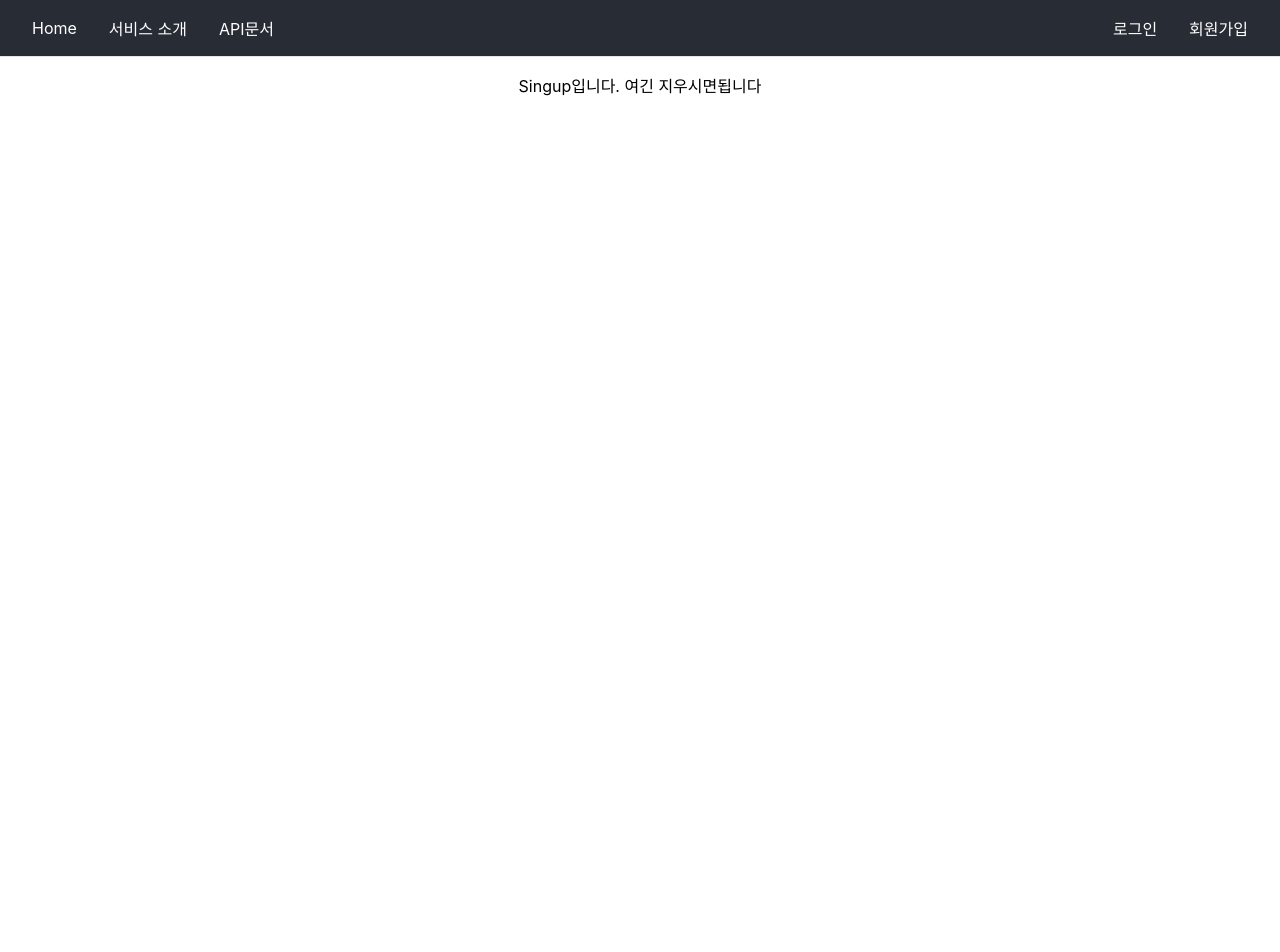
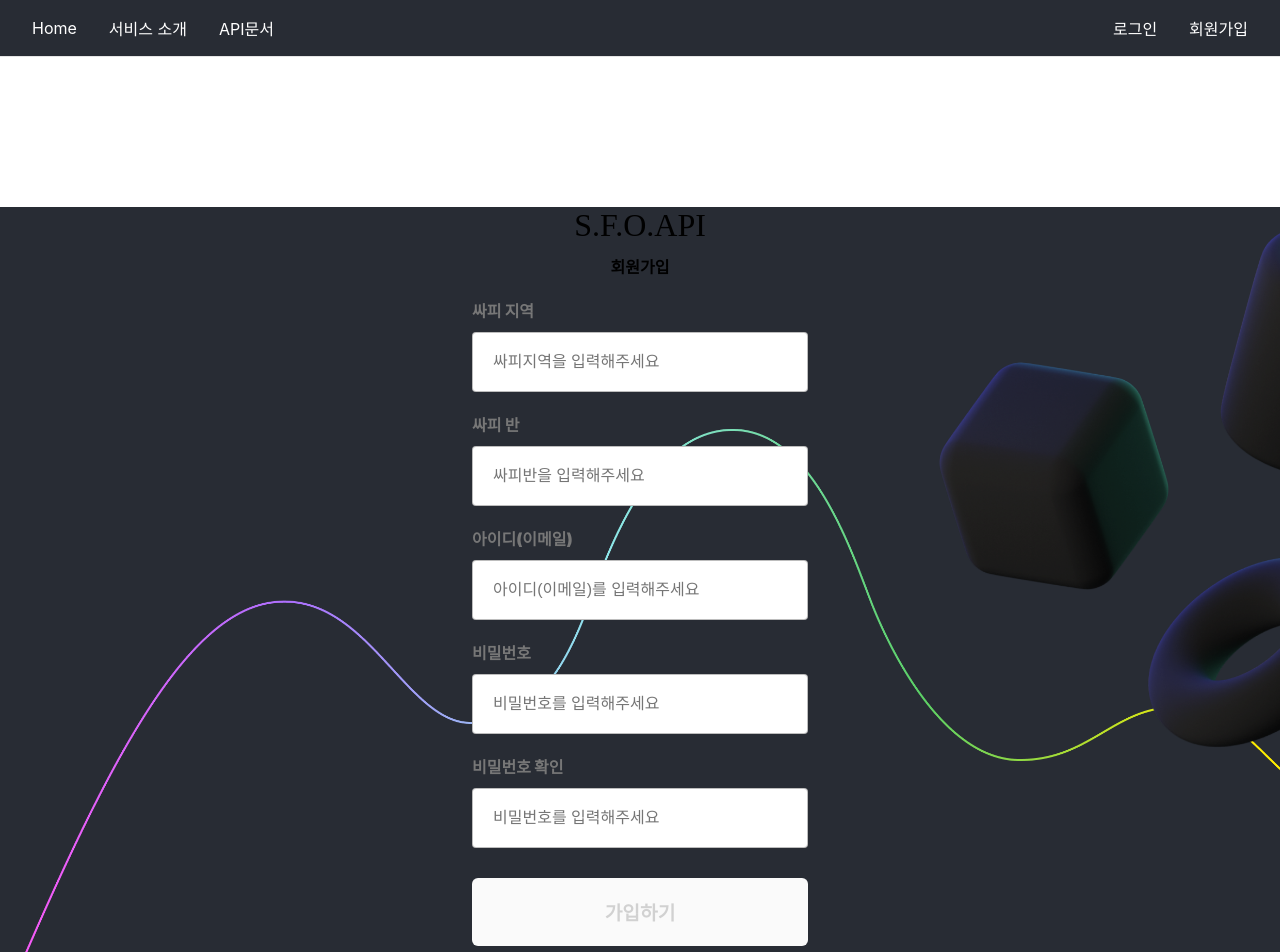
Before and after one commit to giyeon-dev/finance-api, a React (Create React App) app in the folder front-end/: page /signup in a window 1280 px wide. Shown: the top 952 px of the page. Before the commit the page ends 800 px from the top, so only its background shows below. Built offline with nearby package versions, Linux system fonts and the light colour scheme; a web font is replaced by a local one.

Commit message:
feat: 회원가입

```diff
--- a/front-end/package.json
+++ b/front-end/package.json
@@ -7,10 +7,13 @@
     "@testing-library/jest-dom": "^5.17.0",
     "@testing-library/react": "^13.4.0",
     "@testing-library/user-event": "^13.5.0",
+    "axios": "^1.5.0",
     "react": "^18.2.0",
     "react-dom": "^18.2.0",
+    "react-redux": "^8.1.2",
     "react-router-dom": "^6.15.0",
     "react-scripts": "5.0.1",
+    "redux-persist": "^6.0.0",
     "web-vitals": "^2.1.4"
   },
   "scripts": {
--- a/front-end/src/App.css
+++ b/front-end/src/App.css
@@ -1,5 +1,10 @@
 .App {
-  text-align: center;
+    /*
+      메인화면 배경 도형
+    */
+    background-color: #282c34;
+    background-image: url('/src/assets/img/background.png');
+    background-size: cover;
 }
 
 .App-logo {
--- a/front-end/src/components/main/Home.css
+++ b/front-end/src/components/main/Home.css
@@ -1,4 +1,4 @@
-.Home-body-logo{
+.Home-body-logo {
     margin: 0px;
     font-size: 80px;
     font-weight: 700;
@@ -7,17 +7,18 @@
 }
 
 .Home-body {
-    background-color: #282c34;
+    display: flex;
+    text-align: center;
     min-height: 100vh;
-    display: flex;
     flex-direction: column;
     align-items: center;
     justify-content: center;
     font-size: calc(10px + 2vmin);
     color: white;
     /*
-      메인화면 배경 도형
-    */
-    background-image: url('../../assets/img/background.png') ;
+    메인화면 배경 도형
+  */
+    background-color: #282c34;
+    background-image: url('/src/assets/img/background.png');
     background-size: cover;
 }
--- a/front-end/src/components/signup/Signup.js
+++ b/front-end/src/components/signup/Signup.js
@@ -1,9 +1,104 @@
-import React from 'react';
+import React, { useState } from 'react';
+import { useNavigate } from 'react-router-dom';
+import { useDispatch, useSelector } from 'react-redux';
+import basicHttp from '../../api/basicHttp';
+
+import styles from './Signup.module.css';
 
 const Signup = () => {
+    const [ssafyClass, setSsafyClass] = useState('');
+    const [ssafyArea, setSsafyArea] = useState('');
+    const [email, setEmail] = useState('');
+    const [password, setPassword] = useState('');
+    const [passwordConfirm, setPasswordConfirm] = useState('');
+    const handleSsafyClass = (e) => {
+        setSsafyClass(e.target.value);
+    };
+    const handleSsafyArea = (e) => {
+        setSsafyArea(e.target.value);
+    };
+    const handleEmail = (e) => {
+        setEmail(e.target.value);
+    };
+    const handlePassword = (e) => {
+        setPassword(e.target.value);
+    };
+    const handlePasswordConfirm = (e) => {
+        setPasswordConfirm(e.target.value);
+    };
+
     return (
-        <div>
-            <p>Singup입니다. 여긴 지우시면됩니다</p>
+        <div className={styles.signupBody}>
+            <div className={styles.signupContainer}>
+                <div className={styles.logoText}>S.F.O.API</div>
+                <div className={styles.signupTitle}>회원가입</div>
+                <div className={styles.signupBox}>
+                    <label htmlFor="nickname" className={styles.signupText}>
+                        싸피 지역
+                    </label>
+                    <input
+                        type="text"
+                        name="ssafyArea"
+                        value={ssafyArea}
+                        onChange={handleSsafyArea}
+                        className={styles.signupInput}
+                        placeholder="싸피지역을 입력해주세요"
+                    />
+                </div>
+                <div className={styles.signupBox}>
+                    <label htmlFor="ssafyClass" className={styles.signupText}>
+                        싸피 반
+                    </label>
+                    <input
+                        type="text"
+                        name="ssafyClass"
+                        value={ssafyClass}
+                        onChange={handleSsafyClass}
+                        className={styles.signupInput}
+                        placeholder="싸피반을 입력해주세요"
+                    />
+                </div>
+                <div className={styles.signupBox}>
+                    <label htmlFor="email" className={styles.signupText}>
+                        아이디(이메일)
+                    </label>
+                    <input
+                        type="email"
+                        name="email"
+                        value={email}
+                        onChange={handleEmail}
+                        className={styles.signupInput}
+                        placeholder="아이디(이메일)를 입력해주세요"
+                    />
+                </div>
+                <div className={styles.signupBox}>
+                    <label htmlFor="password" className={styles.signupText}>
+                        비밀번호
+                    </label>
+                    <input
+                        type="password"
+                        name="password"
+                        value={password}
+                        onChange={handlePassword}
+                        className={styles.signupInput}
+                        placeholder="비밀번호를 입력해주세요"
+                    />
+                </div>
+                <div className={styles.signupBox}>
+                    <label htmlFor="passwordConfirm" className={styles.signupText}>
+                        비밀번호 확인
+                    </label>
+                    <input
+                        type="password"
+                        name="passwordConfirm"
+                        value={passwordConfirm}
+                        onChange={handlePasswordConfirm}
+                        className={styles.signupInput}
+                        placeholder="비밀번호를 입력해주세요"
+                    />
+                </div>
+                <button className={styles.signupBtn}>가입하기</button>
+            </div>
         </div>
     );
 };
--- /dev/null
+++ b/front-end/src/components/signup/Signup.module.css
@@ -0,0 +1,57 @@
+.signupBody {
+}
+.signupContainer {
+    margin: 150px auto;
+    width: 336px;
+    display: flex;
+    flex-direction: column;
+    justify-content: center;
+    align-items: center;
+}
+.logoText {
+    font-family: 'GmarketSansMedium';
+    font-size: 2rem;
+    margin-bottom: 10px;
+}
+.signupTitle {
+    font-size: 1rem;
+    font-weight: 900;
+}
+.signupBox {
+    display: flex;
+    flex-direction: column;
+    width: 100%;
+    font-weight: 900;
+    color: #777777;
+}
+.signupText {
+    margin: 20px 0 10px 0;
+}
+.signupInput {
+    width: 100%;
+    padding: 20px;
+    font-size: 1rem;
+    border: 1px solid rgba(0, 0, 0, 0.26);
+    border-radius: 4px;
+    box-sizing: border-box;
+    /* overflow: hidden; */
+}
+.signupInput:focus {
+    outline: none;
+}
+.signupBtn {
+    width: 100%;
+    margin: 30px 0 40px 0;
+    padding: 20px 15px;
+    background-color: rgb(250, 250, 250);
+    color: rgba(0, 0, 0, 0.16);
+    border: none;
+    font-size: 1.2rem;
+    font-weight: 700;
+    border-radius: 6px;
+    cursor: pointer;
+}
+.signupBtn:hover {
+    background-color: #182018;
+    color: #fff;
+}
```
Also changed, not shown: 1 other file (tests, documents, lock files or other folders). Lines whose indentation alone changed are shown as unchanged.
